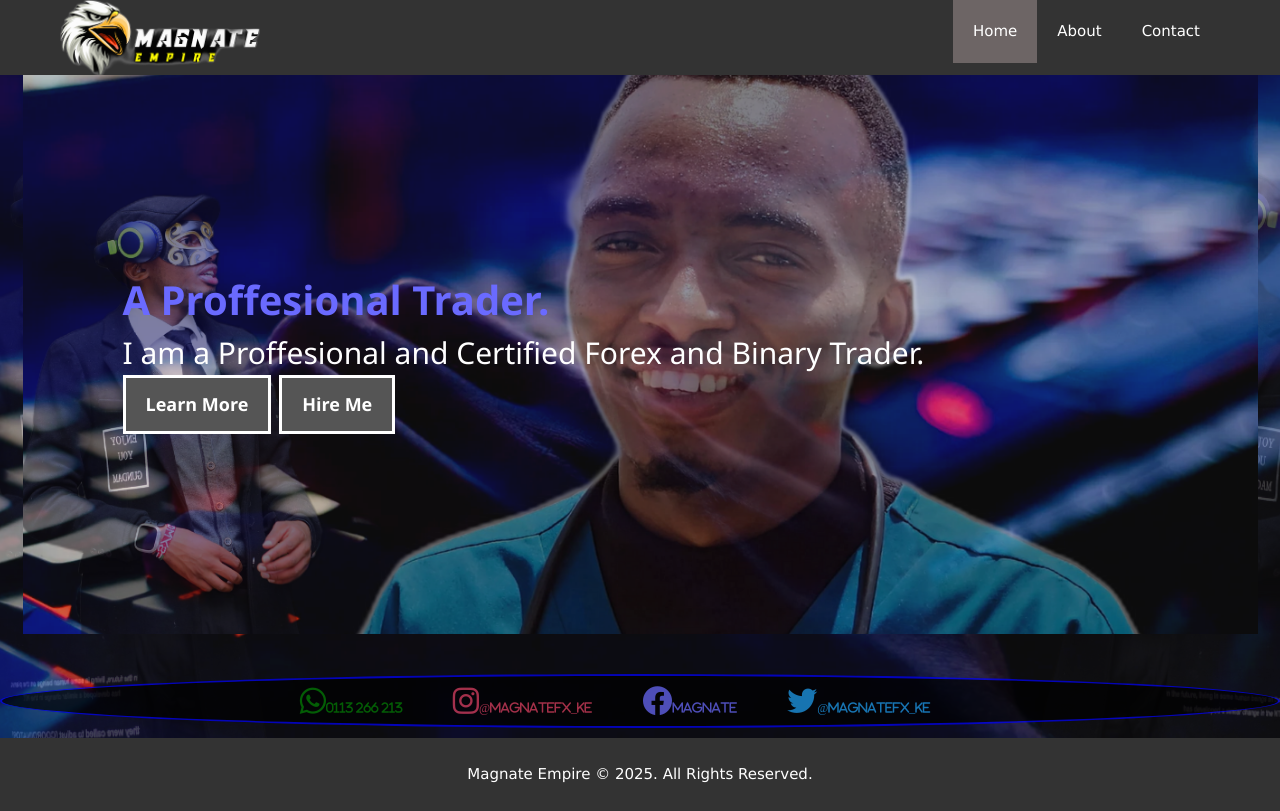
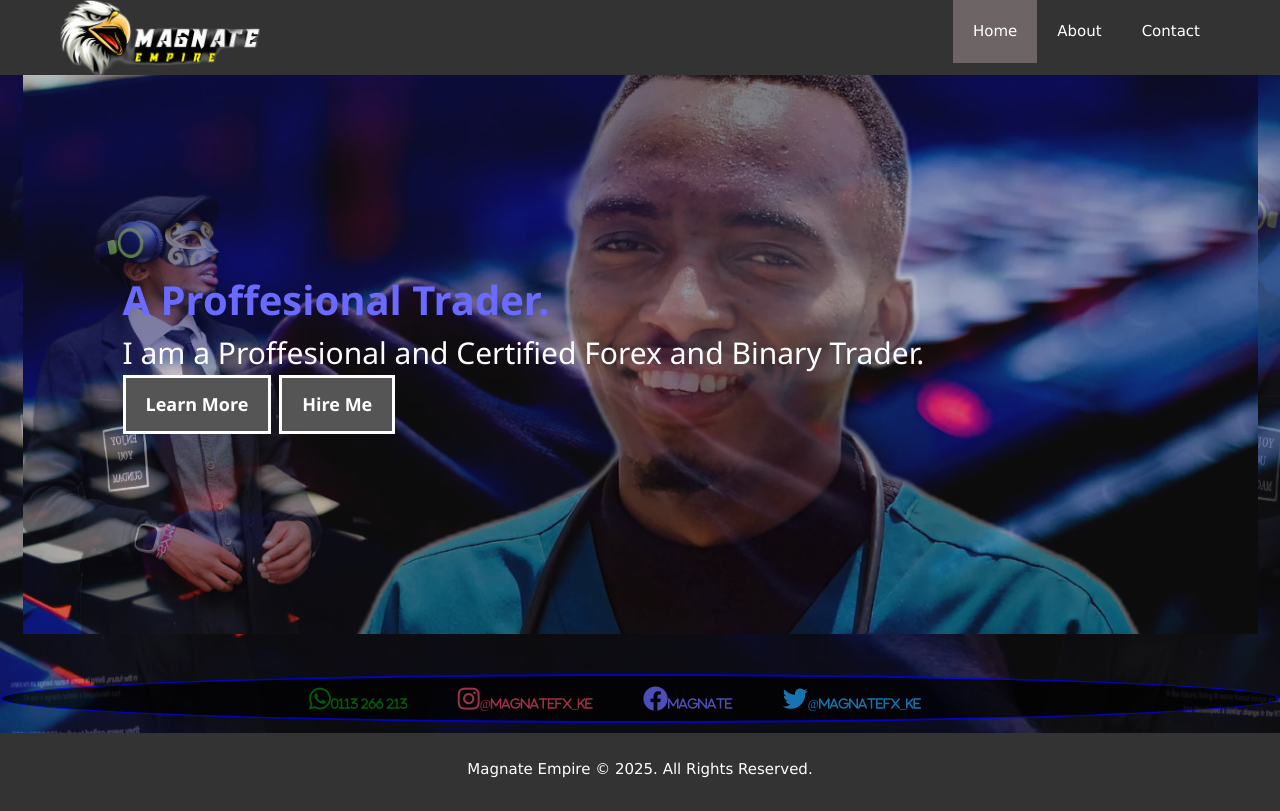
Before and after one commit to jakes-johns/magnateportfolio, a Flask app: page / in a window 1280 px wide. After the commit the page ends 778 px from the top, so only its background shows below. Run offline with Flask 3, Linux system fonts and the light colour scheme.

Commit message:
Update index.html

```diff
--- a/templates/index.html
+++ b/templates/index.html
@@ -50,16 +50,16 @@
     </main>
     <div class="social-media-icons">
         <a href="https://wa.me/0113266213" target="_blank">
-            <i class="fab fa-whatsapp" style="font-size: 30px; color: green;"><span class="socials-text">0113 266 213</span></i>
+            <i class="fab fa-whatsapp" style="font-size: 25px; color: green;"><span class="socials-text">0113 266 213</span></i>
         </a>
         <a href="https://instagram.com/magnatefx_ke?igsh=MXM0eWN0d3djeW9uMw==" target="_blank">
-            <i class="fab fa-instagram" style="font-size: 30px; color: #E4405F;"><span class="socials-text">@magnatefx_ke</span></span></i>
+            <i class="fab fa-instagram" style="font-size: 25px; color: #E4405F;"><span class="socials-text">@magnatefx_ke</span></span></i>
         </a>
         <a href="https://facebook.com/yourprofile" target="_blank">
-            <i class="fab fa-facebook" style="font-size: 30px; color: rgb(106, 106, 255);"><span class="socials-text">MAGNATE</span></span></i>
+            <i class="fab fa-facebook" style="font-size: 25px; color: rgb(106, 106, 255);"><span class="socials-text">MAGNATE</span></span></i>
         </a>
         <a href="https://twitter.com/yourprofile" target="_blank">
-            <i class="fab fa-twitter" style="font-size: 30px; color: #1DA1F2;"><span class="socials-text">@magnatefx_ke</span></span></i>
+            <i class="fab fa-twitter" style="font-size: 25px; color: #1DA1F2;"><span class="socials-text">@magnatefx_ke</span></span></i>
         </a>
     </div>
     <footer>
```
